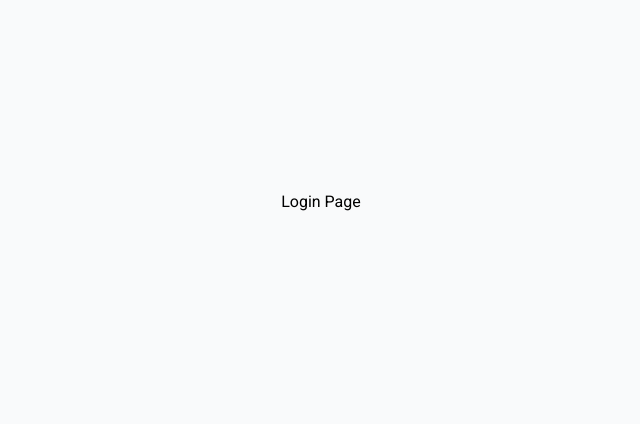
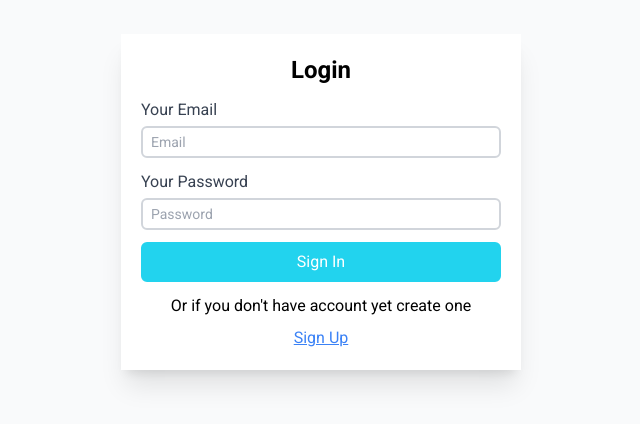
Before and after one commit to urke90/react-health-records, a React (Vite) app: page /login in a window 1280 px wide. Shown: the part 198-622 px from the top of the page, without its empty margins (319-959 px from the left). Built offline with nearby package versions, Linux system fonts and the light colour scheme.

Commit message:
add new schema for login form and infer interface based on schema, use signInWithEmailAndPassword method from firebase to authenticate user

```diff
--- a/src/lib/validation.ts
+++ b/src/lib/validation.ts
@@ -1,6 +1,8 @@
 import { z } from 'zod';
 
 // ----------------------------------------------------------------
+
+/********************* AUTH  ********************************/
 
 export const registerFormSchema = z.object({
   email: z.string().trim().email('Please enter valid email address'),
@@ -9,3 +11,12 @@ export const registerFormSchema = z.object({
 });
 
 export type IRegisterForm = z.infer<typeof registerFormSchema>;
+
+export const loginFormSchema = z.object({
+  email: z.string().trim().email('Please enter valid email address'),
+  password: z.string().trim().min(6, 'Password must be at least 6 characters'),
+});
+
+export type ILoginForm = z.infer<typeof loginFormSchema>;
+
+/********************* AUTH  ********************************/
--- a/src/pages/Login.tsx
+++ b/src/pages/Login.tsx
@@ -1,7 +1,84 @@
-type Props = {};
+import Button from '@/components/ui/Button';
+import Input from '@/components/ui/Input';
+import { auth } from '@/db';
+import { ILoginForm, loginFormSchema } from '@/lib/validation';
+import { zodResolver } from '@hookform/resolvers/zod';
+import { FirebaseError } from 'firebase/app';
+import { AuthErrorCodes, signInWithEmailAndPassword } from 'firebase/auth';
+import { useState } from 'react';
+import { SubmitHandler, useForm } from 'react-hook-form';
+import { Link, useNavigate } from 'react-router';
 
-const Login = (props: Props) => {
-  return <div>Login Page</div>;
+// ----------------------------------------------------------------
+
+const Login: React.FC = () => {
+  const [error, setError] = useState<string | null>(null);
+  const navigate = useNavigate();
+
+  const {
+    register,
+    handleSubmit,
+    formState: { errors },
+  } = useForm({
+    resolver: zodResolver(loginFormSchema),
+    defaultValues: {
+      email: '',
+      password: '',
+    },
+  });
+
+  const onSubmit: SubmitHandler<ILoginForm> = async (data) => {
+    try {
+      const { email, password } = data;
+
+      await signInWithEmailAndPassword(auth, email, password);
+      navigate('/');
+    } catch (error) {
+      console.log('Error message', error);
+      // ? Da li je potrebno proveravati sve errore ili samo ovako neke kao email? Da li onda praviti neku klasu gde cu imati sve error.code i njihove specificne greske ali formatirane u  userfriendly formatu??? (ovo je vise primer, da li moram da proveravam pojedinacno ili mogu da setujem u error ceo error.message i samo da renderujem?)
+      if (error instanceof FirebaseError) {
+        if (error.code === AuthErrorCodes.INVALID_LOGIN_CREDENTIALS) {
+          setError('Invalid login credentials!');
+        } else {
+          setError(error.message);
+        }
+      }
+    }
+  };
+
+  return (
+    <div className="flex flex-col gap-3 shadow-xl bg-white w-[min(400px,100%)] p-2 sm:p-5">
+      <h2 className="h2-bold text-center">Login</h2>
+      {error && <p className="p1-medium text-red-500 text-center">{error}</p>}
+      <form onSubmit={handleSubmit(onSubmit)} className="flex flex-col gap-2">
+        <Input
+          {...register('email')}
+          type="email"
+          placeholder="Email"
+          label="Your Email"
+          errorMessage={errors.email?.message}
+        />
+        <Input
+          {...register('password')}
+          type="password"
+          placeholder="Password"
+          label="Your Password"
+          errorMessage={errors.password?.message}
+        />
+        <Button type="submit" className="w-full">
+          Sign In
+        </Button>
+      </form>
+      <div className="flex flex-col gap-2 text-center ">
+        <p className="p2-medium text-center w-full">
+          Or if you don&apos;t have account yet create one
+        </p>
+        <Link to="/register" className="text-blue-500 underline">
+          Sign Up
+        </Link>
+      </div>
+    </div>
+  );
 };
 
 export default Login;
--- a/src/pages/Register.tsx
+++ b/src/pages/Register.tsx
@@ -65,7 +65,6 @@ const Register: React.FC = () => {
           label="Username"
           errorMessage={errors.userName?.message}
         />
-
         <Input
           {...register('email')}
           type="email"
```
